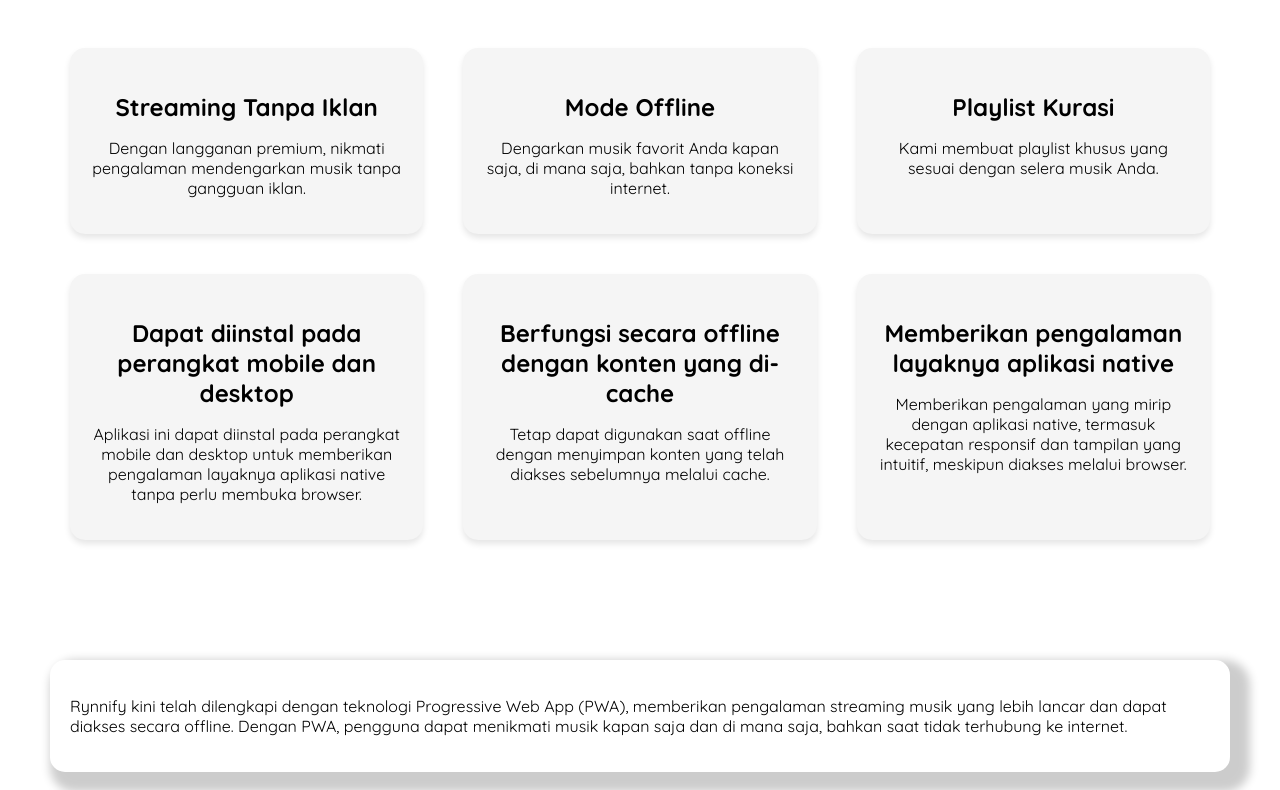
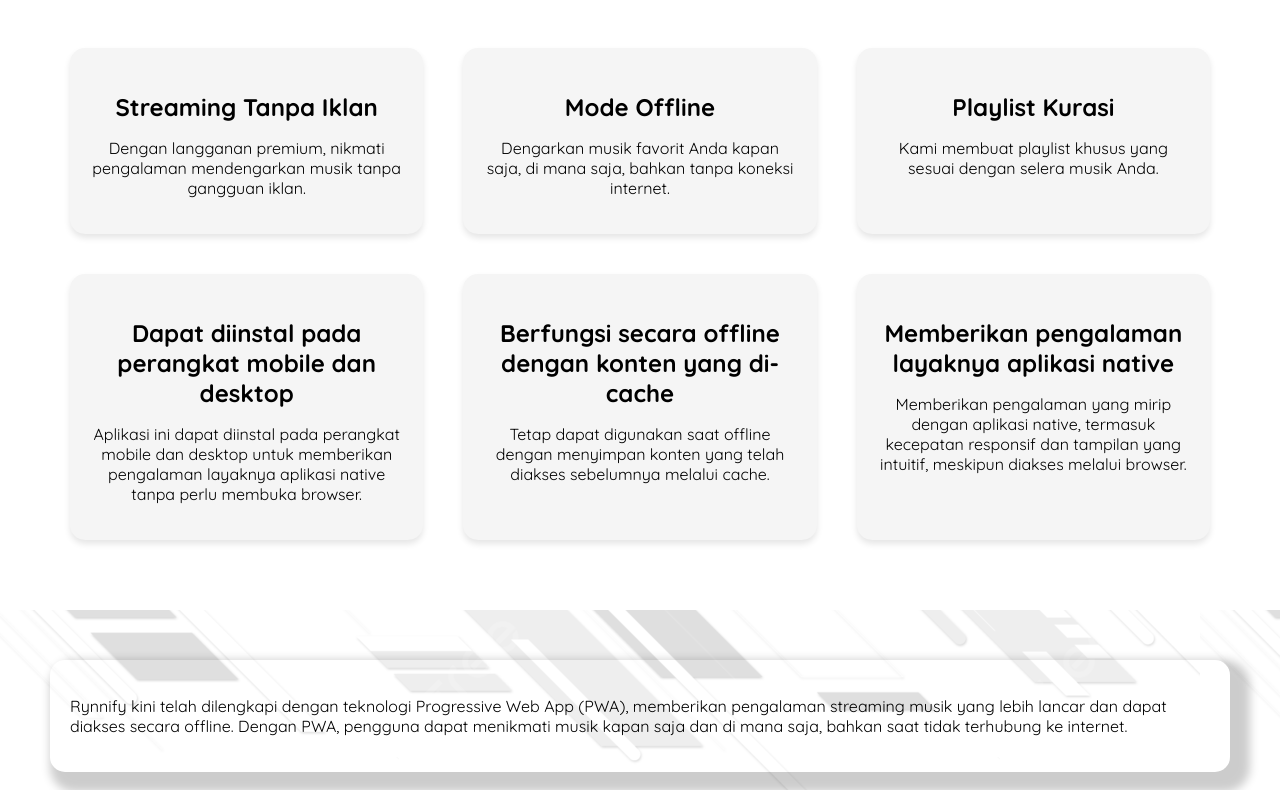
Before and after one commit to ReynardGhazyTsaqif/tes, a plain HTML site: page index.html in a window 1280 px wide. Shown: the part 581-1371 px from the top of the page. Drawn offline with Linux system fonts and the light colour scheme.

Commit message:
Update index.css

```diff
--- a/index.css
+++ b/index.css
@@ -3,7 +3,7 @@ body{
     font-family: 'Quicksand','inter';
     padding: 0;
     margin: 0;
-    background-image: url("Pic/bacindex.jpg");
+    background-image: url("bacindex.jpg");
 
 
 }
```
